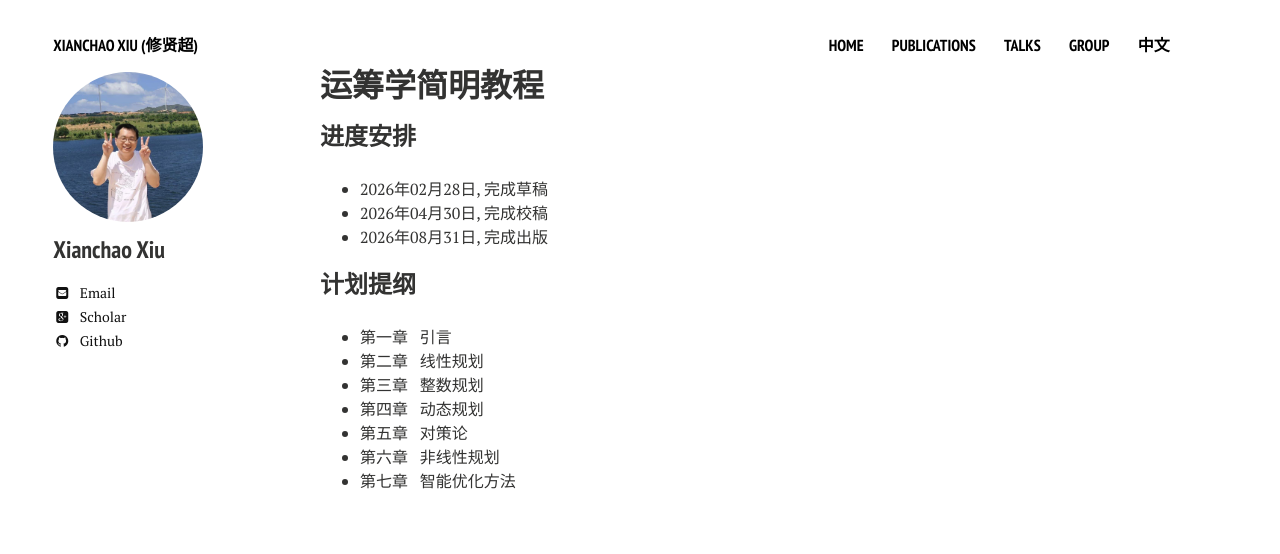
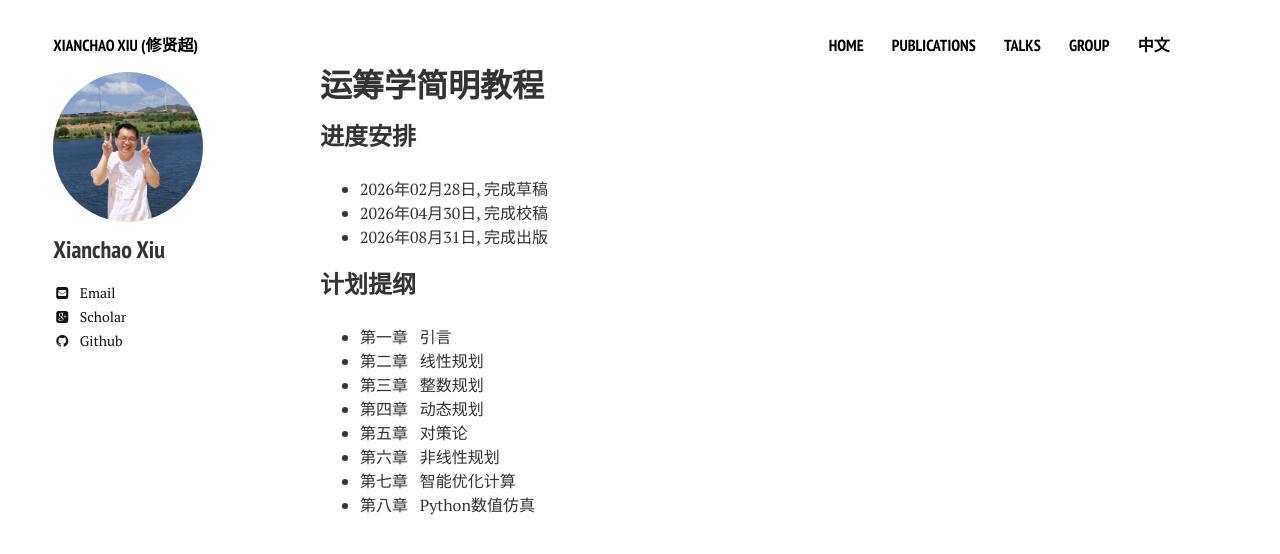
Before and after one commit to xianchaoxiu/xianchaoxiu.github.io, a Jekyll site: the page built from chinese/book/OR/index.md, in a window 1280 px wide. Shown: the top 554 px of the page. Built offline with Jekyll 4.4.1, drawn with Linux system fonts in a browser that asks for light colours; nearby versions of some CDN libraries.

Commit message:
Update index.md

```diff
--- a/chinese/book/OR/index.md
+++ b/chinese/book/OR/index.md
@@ -16,5 +16,6 @@ share: false
 * 第三章 &nbsp;  整数规划<br>
 * 第四章 &nbsp;  动态规划<br>
 * 第五章 &nbsp;  对策论<br>
-* 第六章 &nbsp;  非线性规划<br>
-* 第七章 &nbsp;  智能优化方法<br>
+* 第六章 &nbsp;  非线性规划 <br>
+* 第七章 &nbsp;  智能优化计算 <br>
+* 第八章 &nbsp;  Python数值仿真<br>
```
